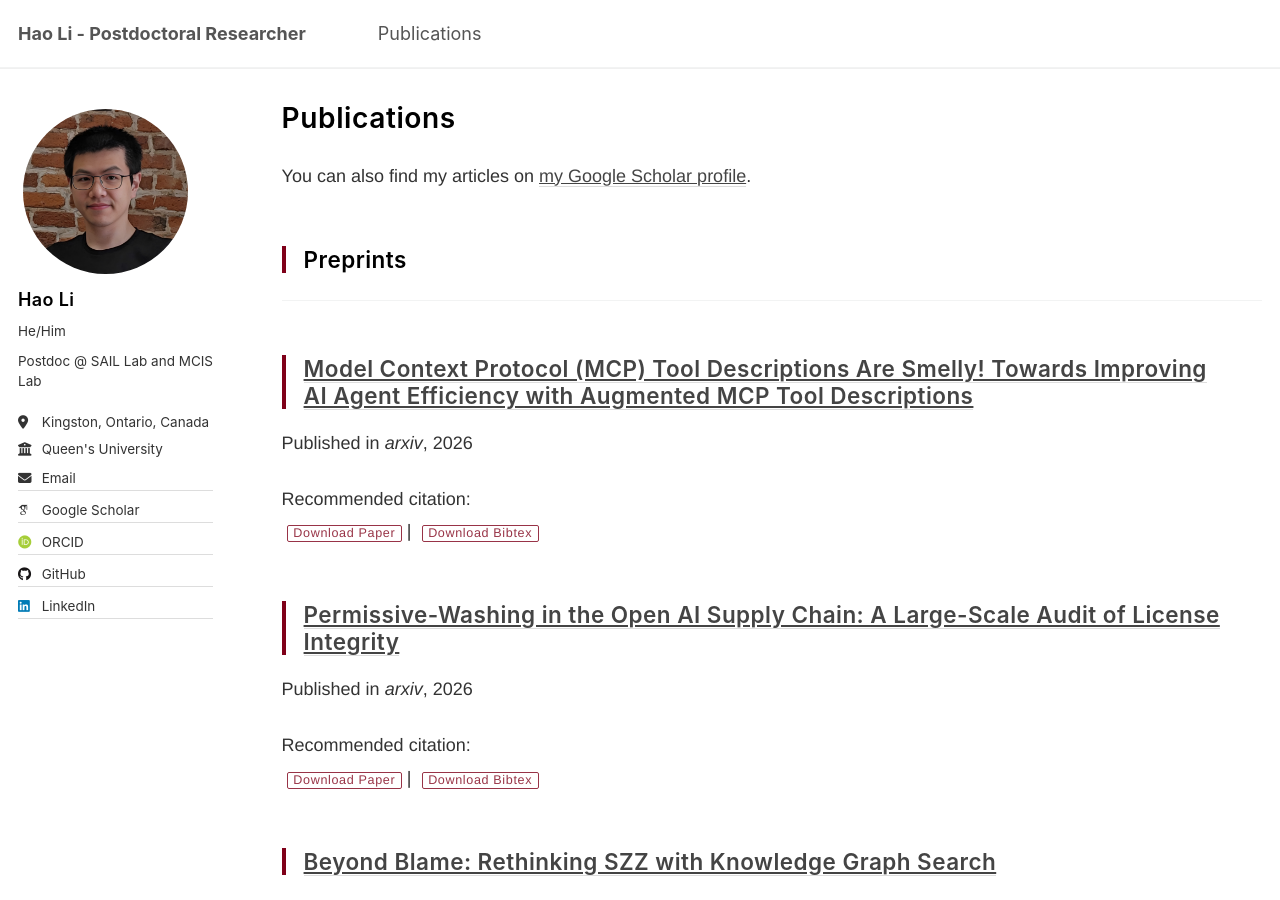
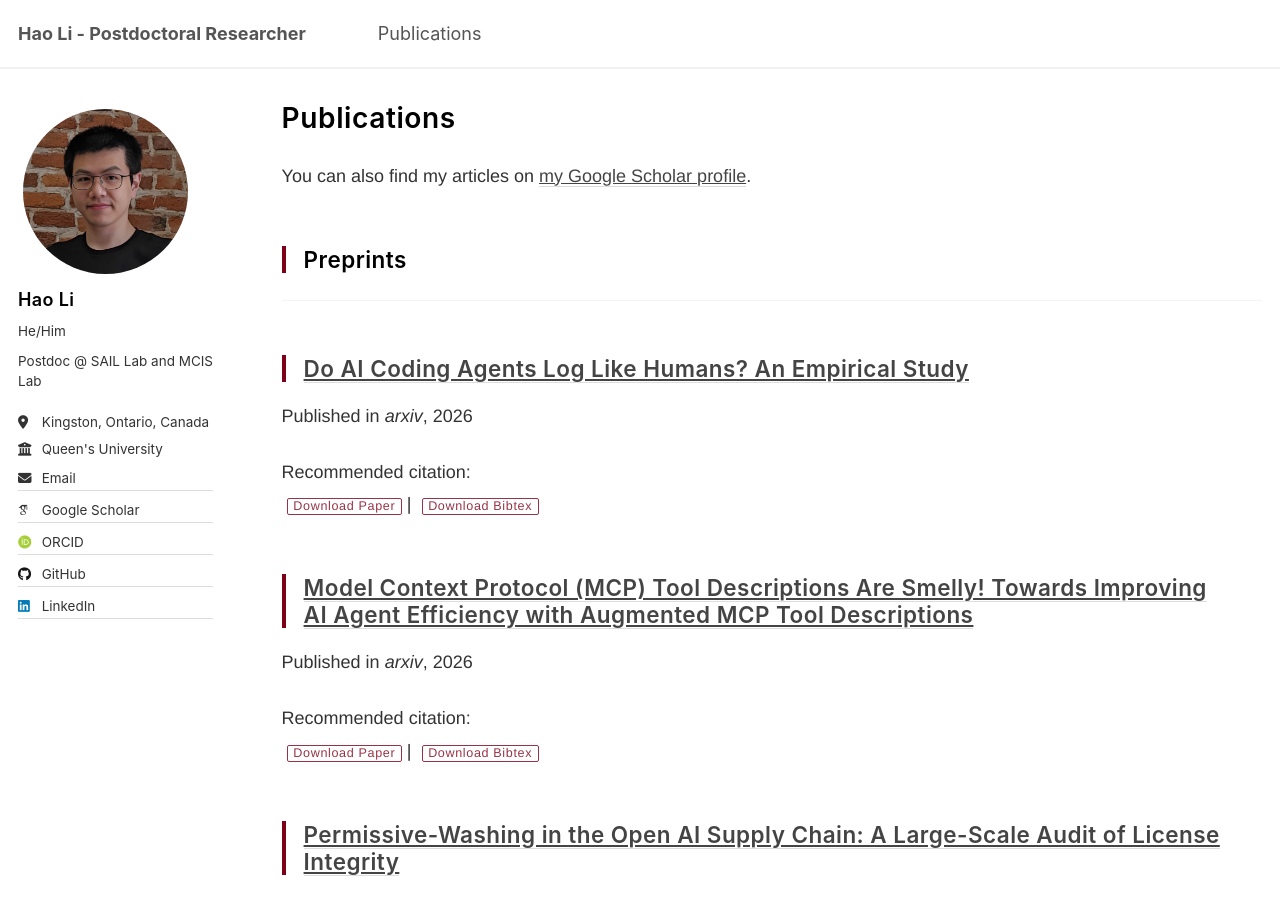
Before and after one commit to Leo-LiHao/Leo-LiHao.github.io, a Jekyll site: the page built from _pages/publications.html, in a window 1280 px wide and 900 px high. Built offline with Jekyll 4.4.1, drawn with Linux system fonts in a browser that asks for light colours; some web fonts are replaced.

Commit message:
added agentic log

```diff
--- /dev/null
+++ b/_publications/P19.md
@@ -0,0 +1,12 @@
+---
+title: "Do AI Coding Agents Log Like Humans? An Empirical Study"
+collection: publications
+category: preprints
+permalink: /publication/P19
+excerpt: ''
+date: 2026-04-10
+venue: 'arxiv'
+paperurl: 'https://leo-lihao.github.io/files/P19.pdf'
+bibtexurl: 'https://leo-lihao.github.io/files/P19.bib'
+citation: ''
+---
--- /dev/null
+++ b/files/P19.bib
@@ -0,0 +1,14 @@
+@article{ouatiti2026ai,
+  author       = {Youssef Esseddiq Ouatiti and
+                  Mohammed Sayagh and
+                  Hao Li and
+                  Ahmed E. Hassan},
+  title        = {Do {AI} Coding Agents Log Like Humans? An Empirical Study},
+  journal      = {CoRR},
+  volume       = {abs/2604.09409},
+  year         = {2026},
+  url          = {https://doi.org/10.48550/arXiv.2604.09409},
+  doi          = {10.48550/ARXIV.2604.09409},
+  eprinttype   = {arXiv},
+  eprint       = {2604.09409}
+}
```
Also changed, not shown: _pages/about.md (+2 -0 lines), 1 other file.
